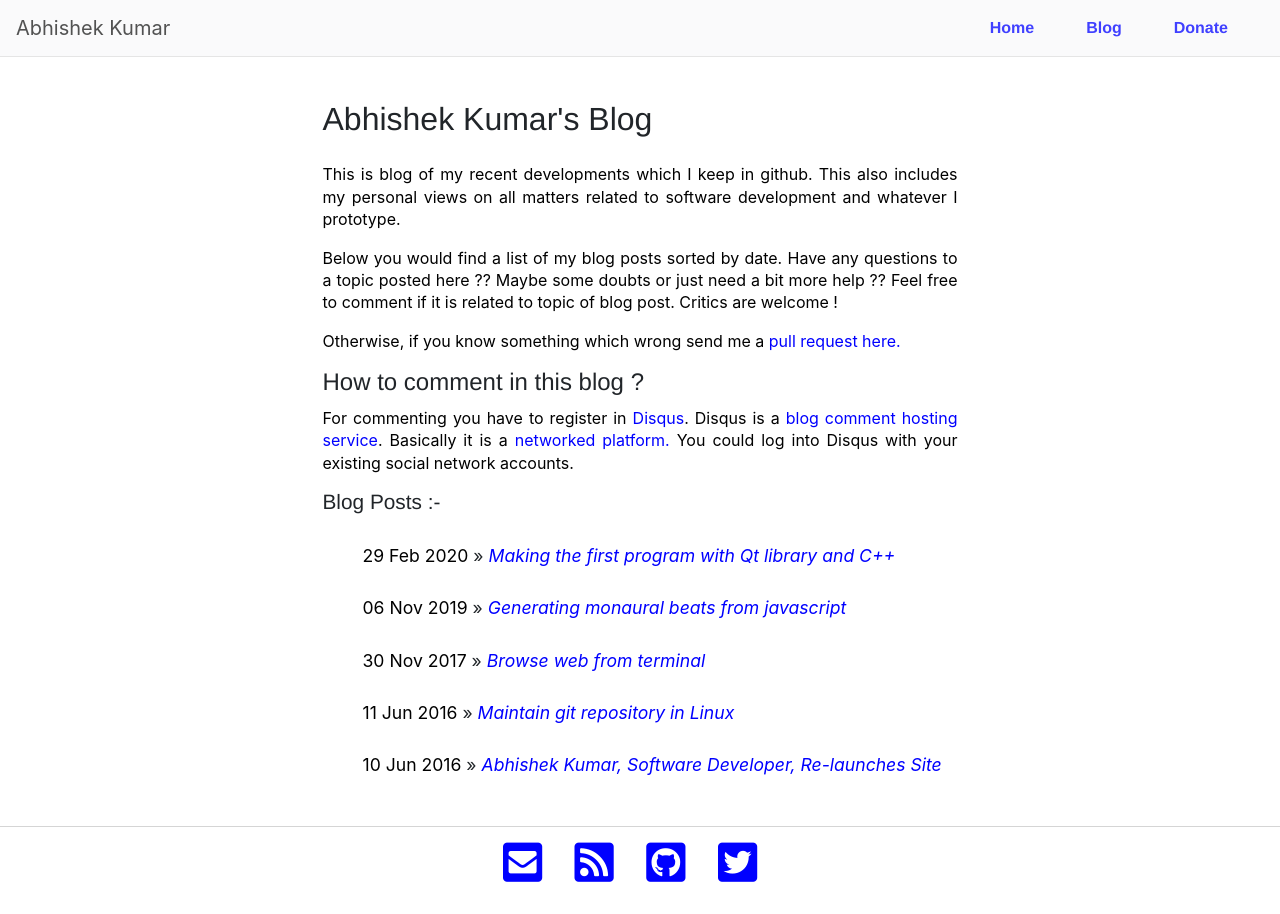
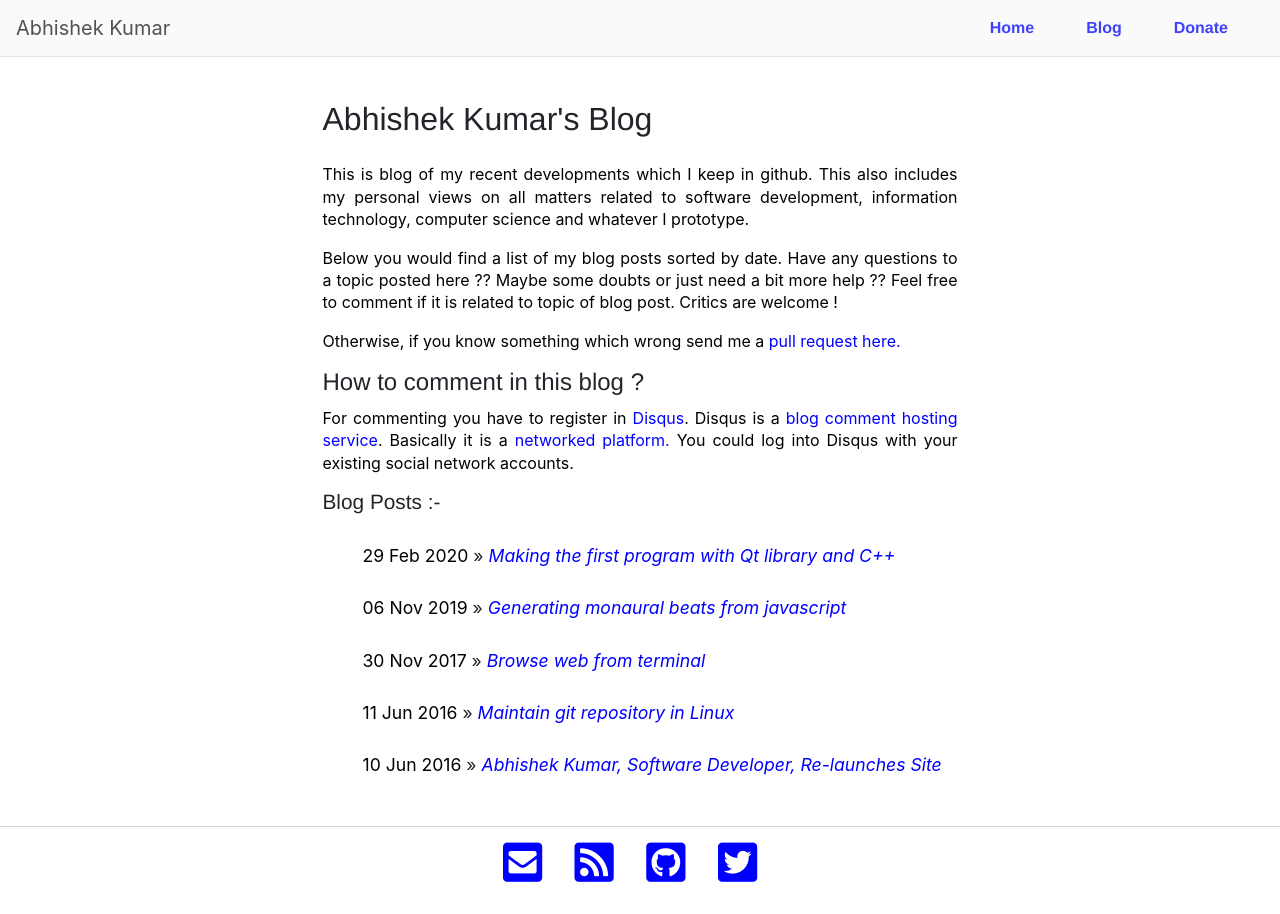
Before and after one commit to Mr-Kumar-Abhishek/brain-beats-blog, a Jekyll site: the page built from blog/index.html, in a window 1280 px wide. Built offline with Jekyll 4.4.1, drawn with Linux system fonts in a browser that asks for light colours; nearby versions of some CDN libraries.

Commit message:
modify blog main page

```diff
--- a/blog/index.html
+++ b/blog/index.html
@@ -14,7 +14,7 @@ keywords: abhishek kumar blog , abhishek's blog, kumar blog, software blogs, sof
 ---
 <main>
 	<h1>{{ page.title }}</h1>
-	<p>This is blog of my recent developments which I keep in github. This also includes my personal views on all matters related to software development and whatever I prototype.</p>
+	<p>This is blog of my recent developments which I keep in github. This also includes my personal views on all matters related to software development, information technology, computer science and whatever I prototype.</p>
 
 	<p> Below you would find a list of my blog posts sorted by date. Have any questions to a topic posted here ?? Maybe some doubts or just need a bit more help ?? Feel free to comment if it is related to topic of blog post. Critics  are welcome !</p>
 
```
